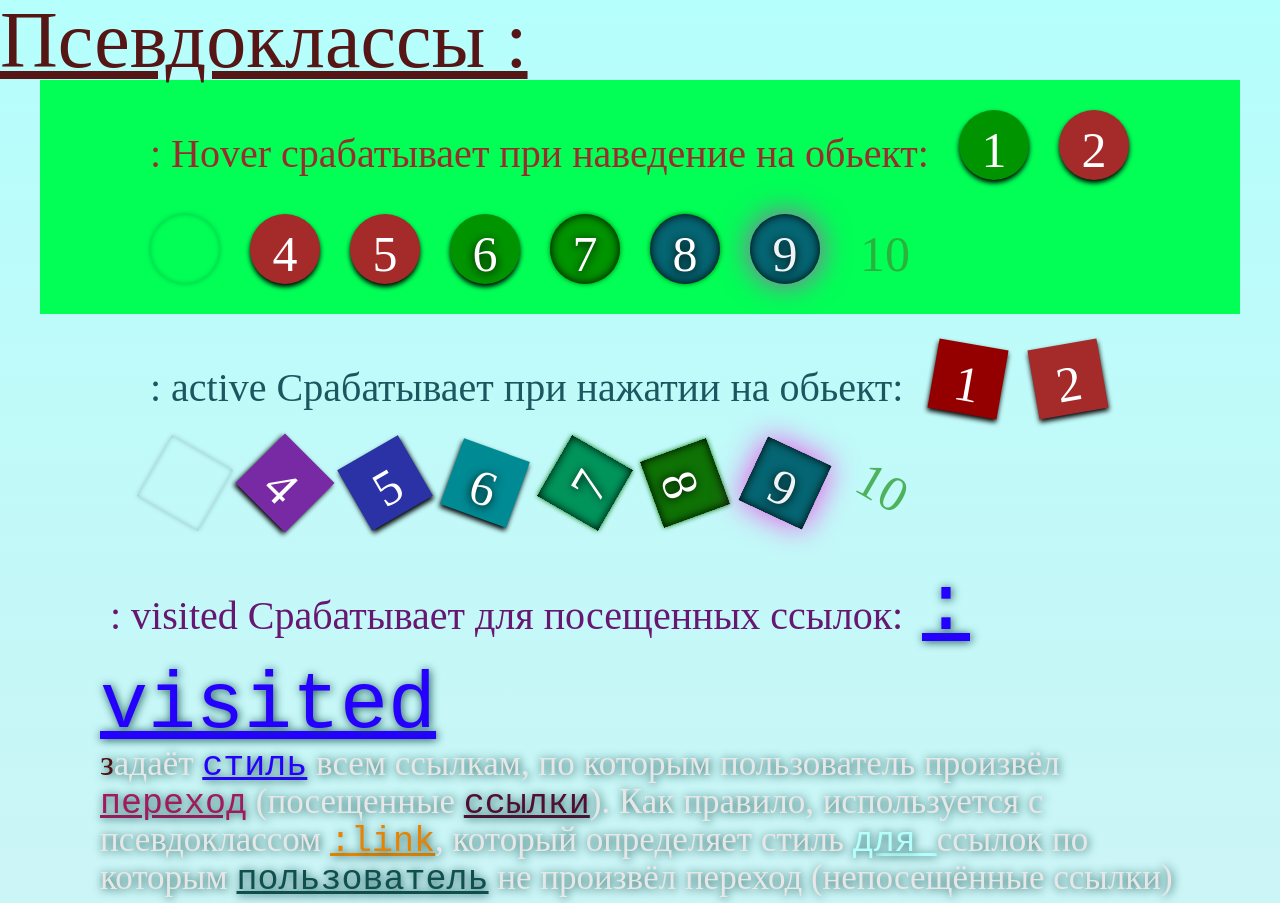
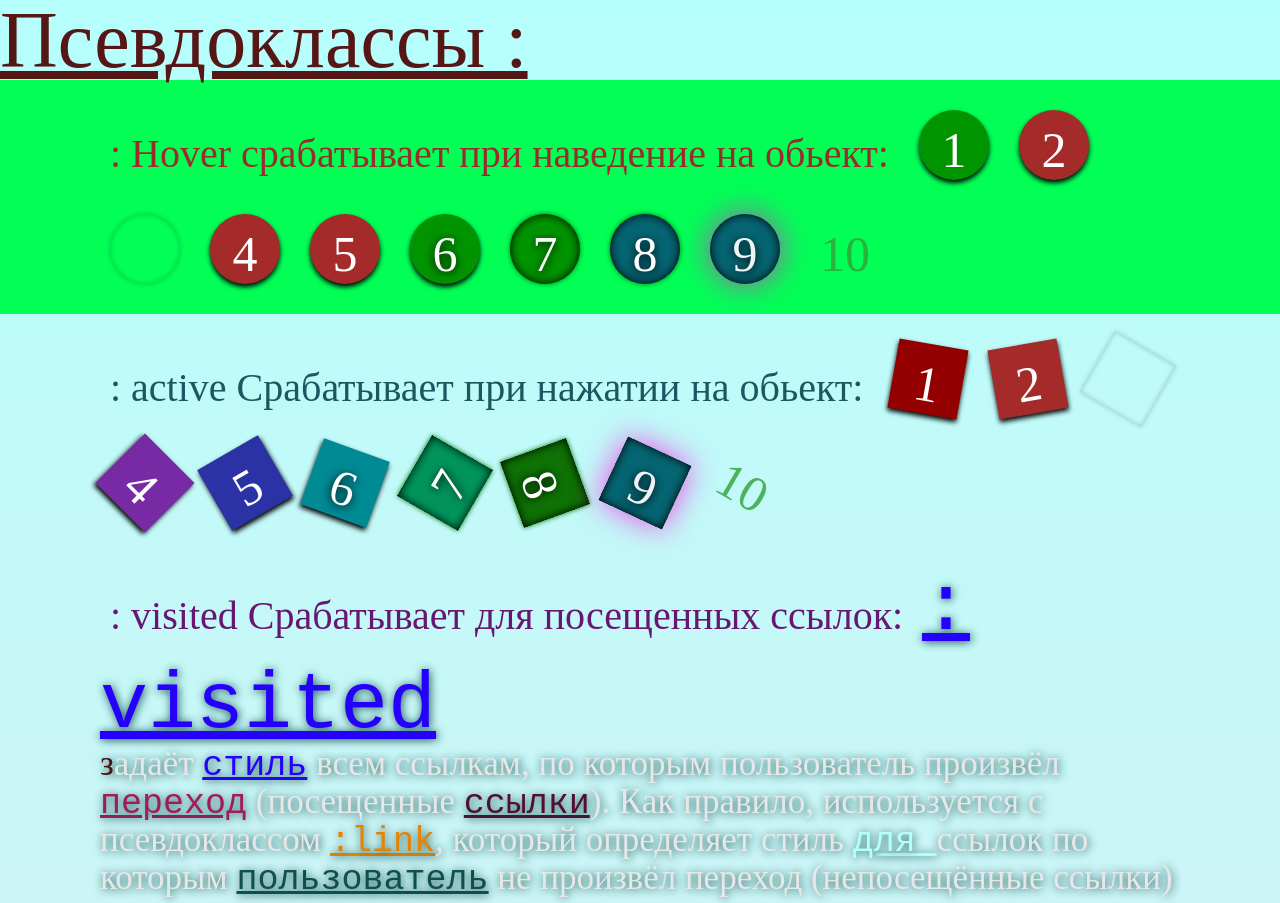
Before and after one commit to TihimVecherom/My_first_Lesson_8.1, a plain HTML site: page index.html in a window 1280 px wide. Shown: the top 903 px of the page. Drawn offline with Linux system fonts and the light colour scheme; files whose address does not match are found by name.

Commit message:
Add files via upload

```diff
--- a/css/style.css
+++ b/css/style.css
@@ -10,6 +10,7 @@
     font-display: swap;
 }
 .wrapper {
+	max-width: 1500px;
 	font-family: 'RuslanDisplay-Regular' ;
 	font-size: 40px;
 	overflow: hidden;
@@ -26,7 +27,7 @@
 	color: rgb(87, 22, 22);
 }
 .one{
-	max-width: 1200px;
+
 	max-height: 100%;
 	margin: 0 auto;
 	padding: 20px 100px 20px 100px;
@@ -180,7 +181,6 @@
 }
 
 .two{
-	max-width: 1200px;
 	max-height: 100%;
 	margin: 0 auto;
 	padding: 20px 100px 20px 100px;
```
